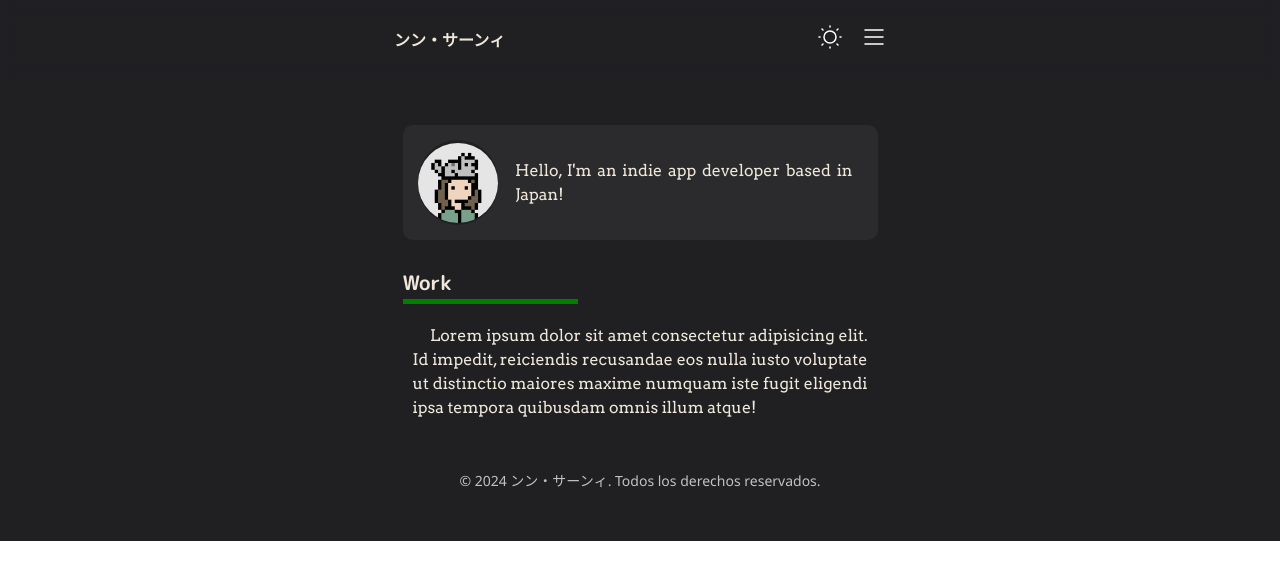
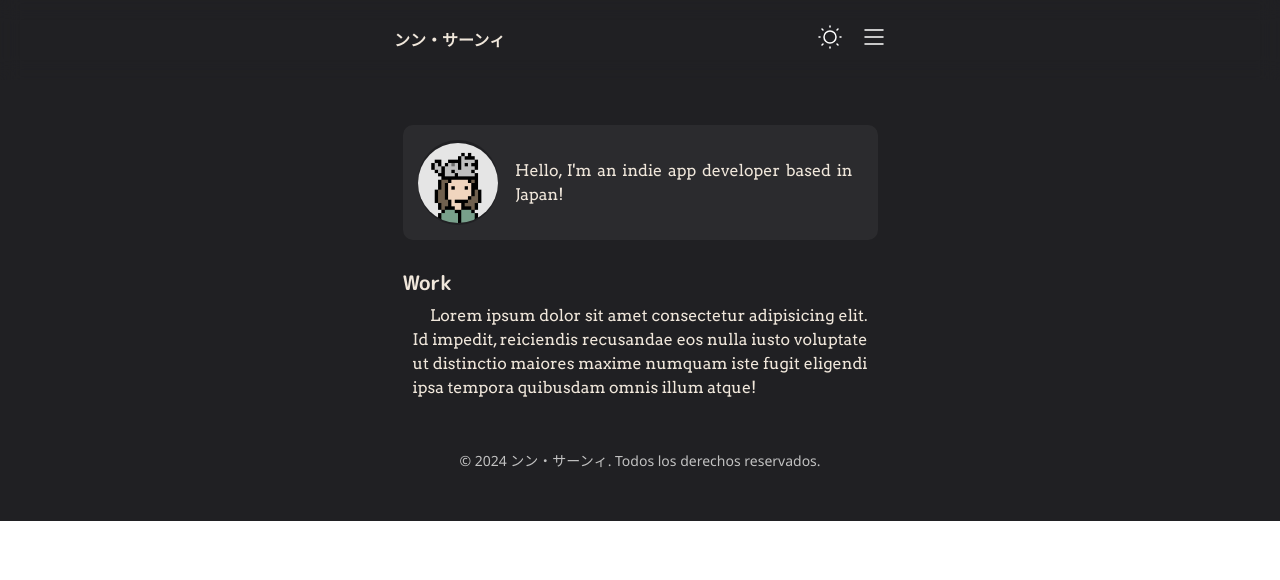
Before and after one commit to alicedev94/alice-2024, a Vue app: page / in a window 1280 px wide. Shown: the top 580 px of the page. Built offline with nearby package versions, Linux system fonts and the light colour scheme.

Commit message:
redifine

```diff
--- a/src/components/BodyCo.vue
+++ b/src/components/BodyCo.vue
@@ -25,7 +25,7 @@ const name = useNameStore()
 
       <!-- Subtittle -->
       <h2 class="m-plus-rounded-1c-bold">Work</h2>
-      <hr>
+      <!-- <hr> -->
 
       <!-- Description -->
       <p class="eme-des arvo-regular eme-text-init">
```
